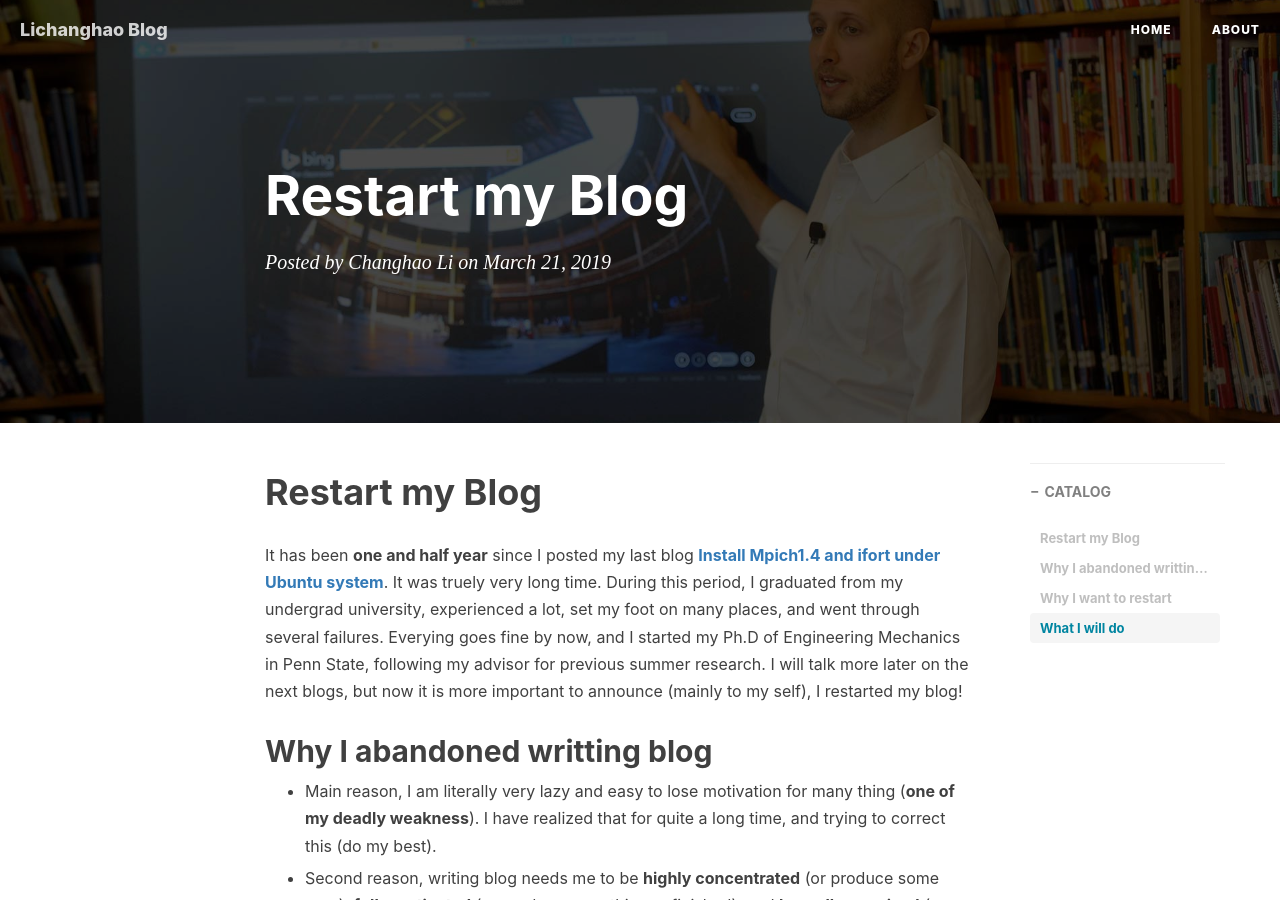
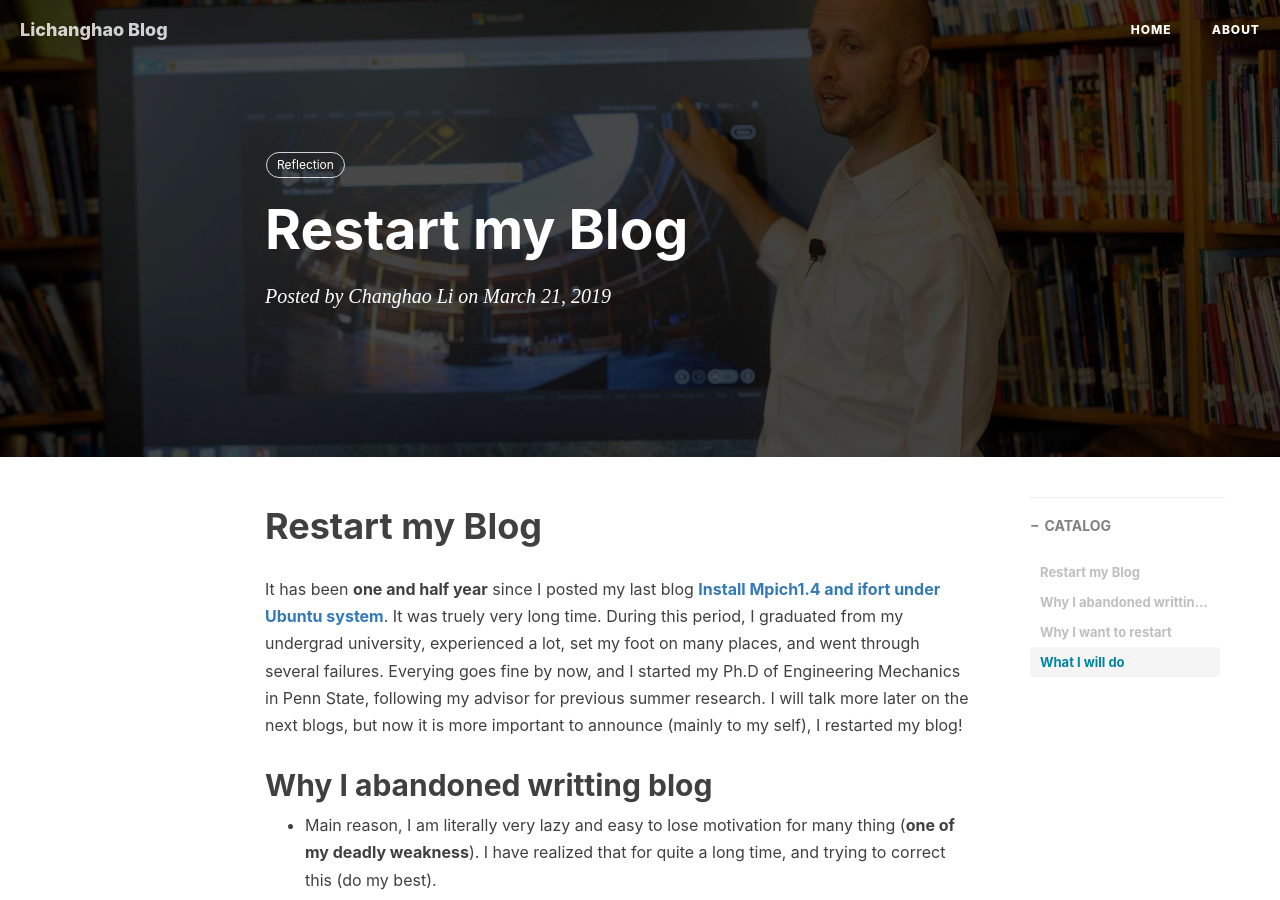
Before and after one commit to lichanghao/lichanghao.github.io.old, a Jekyll site: the page built from _posts/2019-03-21-Restart my blog.md, in a window 1280 px wide and 900 px high. Built offline with Jekyll 4.4.1, drawn with Linux system fonts in a browser that asks for light colours; nearby versions of some CDN libraries; comment, search, counter and statistics services are not loaded.

Commit message:
new_post_by_Changhao

```diff
--- a/_config.yml
+++ b/_config.yml
@@ -1,6 +1,6 @@
 # Site settings
 title: Lichanghao Blog
-SEOTitle: 李昌浩的博客 | Lichanghao Blog
+SEOTitle: Lichanghao Blog | 李昌浩的博客
 header-img:  "img/post-bg-re-vs-ng2.jpg"
 email: czl478@psu.edu
 description: "Ph.D Student in Engineering Mechanics"
@@ -74,7 +74,7 @@
 
 # Featured Tags
 featured-tags: true                     # whether or not using Feature-Tags
-featured-condition-size: 1              # A tag will be featured if the size of it is more than this condition value
+featured-condition-size: 10            # A tag will be featured if the size of it is more than this condition value
 
 
 
--- a/_posts/2019-03-21-Restart my blog.md
+++ b/_posts/2019-03-21-Restart my blog.md
@@ -2,7 +2,7 @@
 layout:            post
 title:             "Restart my Blog"
 date:              2019-03-21 23:35:00 +0300
-tags:
+tags:              Reflection
 comments:			  true
 category:          Features
 catalog:    		  true
```
